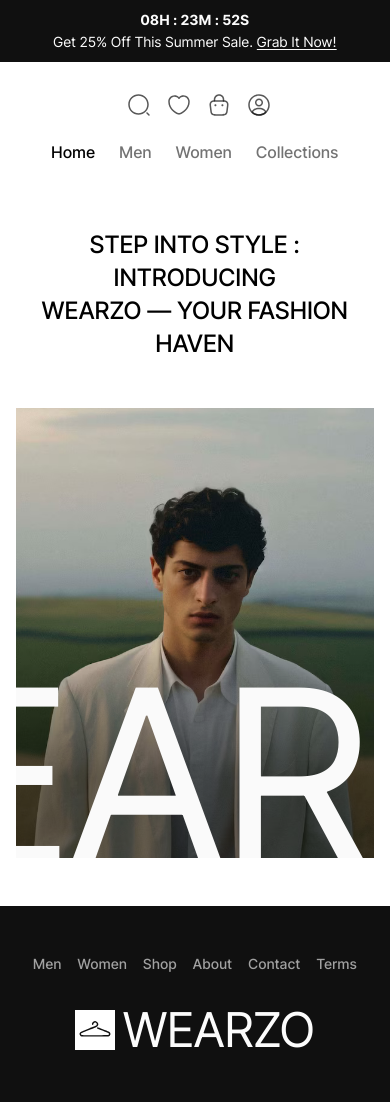
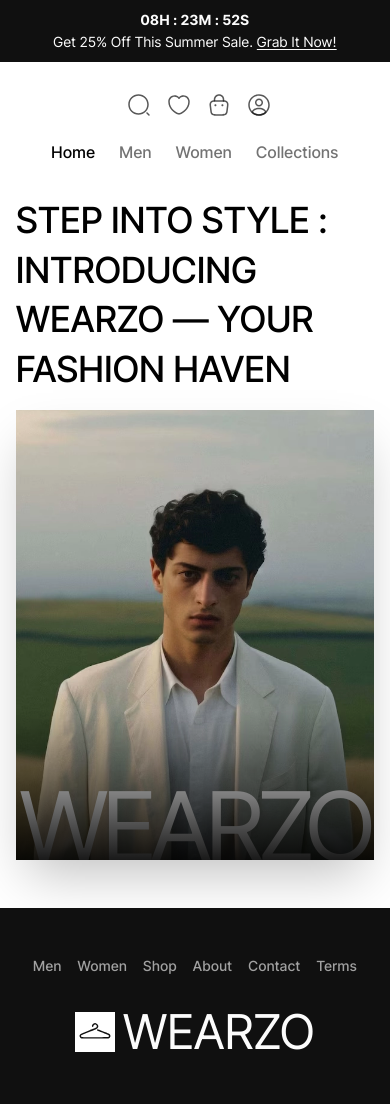
Before and after one commit to aqeebpathan/wearzo, a React (Vite) app in the folder frontend/: page / in a window 390 px wide. Built offline with nearby package versions, Linux system fonts and the light colour scheme; no server answers.

Commit message:
refactor: optimize hero image to webp and add overlay effects

```diff
--- a/frontend/src/features/home/components/HeroBanner.tsx
+++ b/frontend/src/features/home/components/HeroBanner.tsx
@@ -1,25 +1,32 @@
-import heroBG from "@/assets/images/hero-bg.png"
+import heroBG from "@/assets/images/hero-bg.webp"
 
 const HeroBanner = () => {
   return (
     <section className="px-4 md:px-6 lg:px-12">
       <div className="mx-auto 2xl:container">
-        <div className="my-12">
-          <h1 className="text-center text-2xl leading-snug font-medium sm:text-3xl md:text-left md:text-5xl lg:text-6xl">
-            STEP INTO STYLE : INTRODUCING <br />
+        <div className="my-4 md:my-6 lg:my-12">
+          <h1 className="text-4xl leading-snug font-medium md:text-left md:text-5xl lg:text-6xl">
+            STEP INTO STYLE : INTRODUCING{" "}
+            <br className="hidden sm:inline-block" />
             WEARZO — YOUR FASHION HAVEN
           </h1>
         </div>
-
-        <div className="relative mb-12 w-full overflow-hidden">
+        <div className="relative mb-12 w-full overflow-hidden shadow-2xl">
           <img
             src={heroBG}
             alt="Hero Image"
             className="aspect-video h-[450px] w-full object-cover"
           />
-          <h2 className="absolute -bottom-18 left-1/2 flex w-full -translate-x-1/2 transform justify-center bg-gradient-to-b from-black/0 from-0% to-black/50 to-50% text-[calc(1vw+15rem)] leading-tight text-neutral-50">
-            WEARZO
-          </h2>
+
+          {/* Main WEARZO Text */}
+          <div className="absolute right-0 bottom-0 left-0">
+            <h2 className="text-center text-[6rem] leading-[0.7] font-normal tracking-tighter text-white drop-shadow-2xl sm:text-[8rem] sm:tracking-normal md:text-[10rem] lg:text-[12rem] xl:text-[14rem] 2xl:text-[12rem]">
+              WEARZO
+            </h2>
+          </div>
+
+          {/* Bottom to top fade effect - Over the text */}
+          <div className="absolute right-0 bottom-0 left-0 h-[150px] bg-gradient-to-t from-black/90 to-transparent sm:h-[170px] md:h-[200px] lg:h-[250px] xl:h-[280px]"></div>
         </div>
       </div>
     </section>
--- a/frontend/src/index.css
+++ b/frontend/src/index.css
@@ -29,3 +29,20 @@
     display: none;
   }
 }
+
+@keyframes shimmer {
+  0% {
+    transform: translateX(-100%);
+  }
+  100% {
+    transform: translateX(100%);
+  }
+}
+
+.animate-shimmer {
+  animation: shimmer 3s ease-in-out infinite;
+}
+
+.bg-gradient-radial {
+  background: radial-gradient(circle, var(--tw-gradient-stops));
+}
```
Also changed, not shown: frontend/src/assets/images/hero-bg.webp (added).
